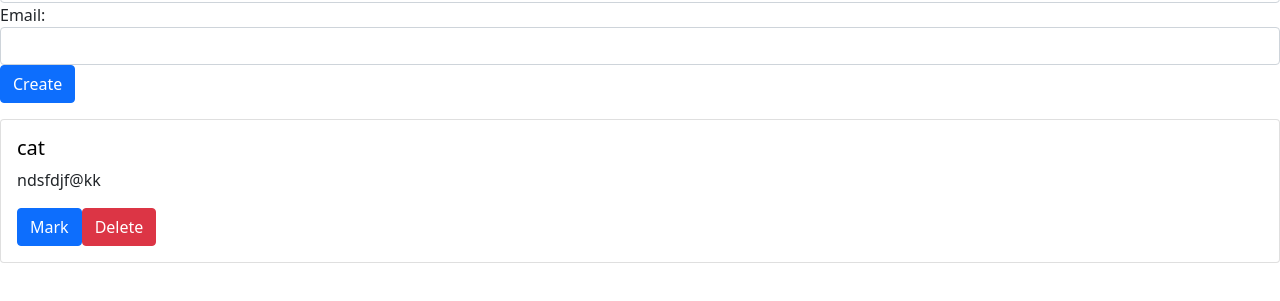
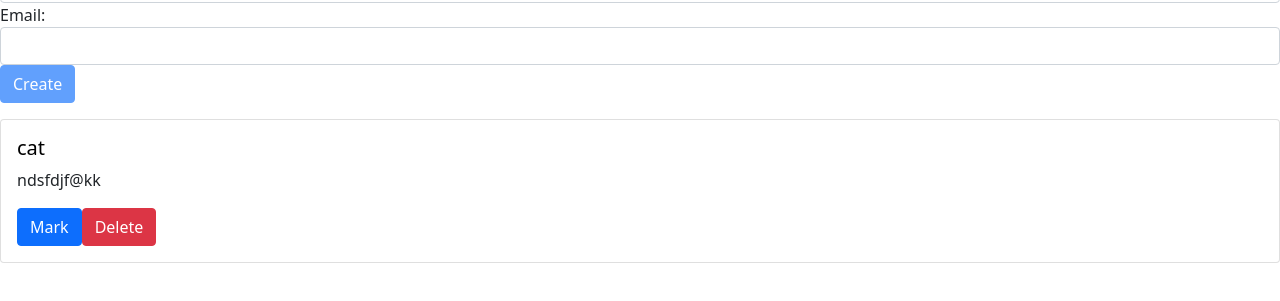
Before and after one commit to UniversalDeveloper/Registration_list_of_meeting, a website: page client/index.html in a window 1280 px wide. Shown: the part 131-432 px from the top of the page. Drawn offline with nearby package versions, Linux system fonts and the light colour scheme.

Commit message:
a block for adding an empty person card has been created

```diff
--- a/client/frontend.js
+++ b/client/frontend.js
@@ -14,10 +14,16 @@ return{
   ]
 }
   },
+computed:{
+  canCreate(){
+    return this.form.value. trim() && this.form.name.trim()
+  }
+},
+
   methods:{
     createContact(){
       const{...contact}=this.form
-     this.contacts.push({...contact, id: Date.now()})
+     this.contacts.push({...contact, id: Date.now(), marked: false})
     this.form.name= this.form.value=''
 
     },
--- a/client/index.html
+++ b/client/index.html
@@ -27,7 +27,7 @@
 <label for="value" class="mr-3">Email:</label>
 <input type="text" class="form-control" id="value" v-model="form.value">
     </div>
-<button class="btn btn-primary" type="submit">Create</button>
+<button class="btn btn-primary" type="submit" :disabled="!canCreate">Create</button>
 </form>
 
 <div v-if="contacts.length">
```
